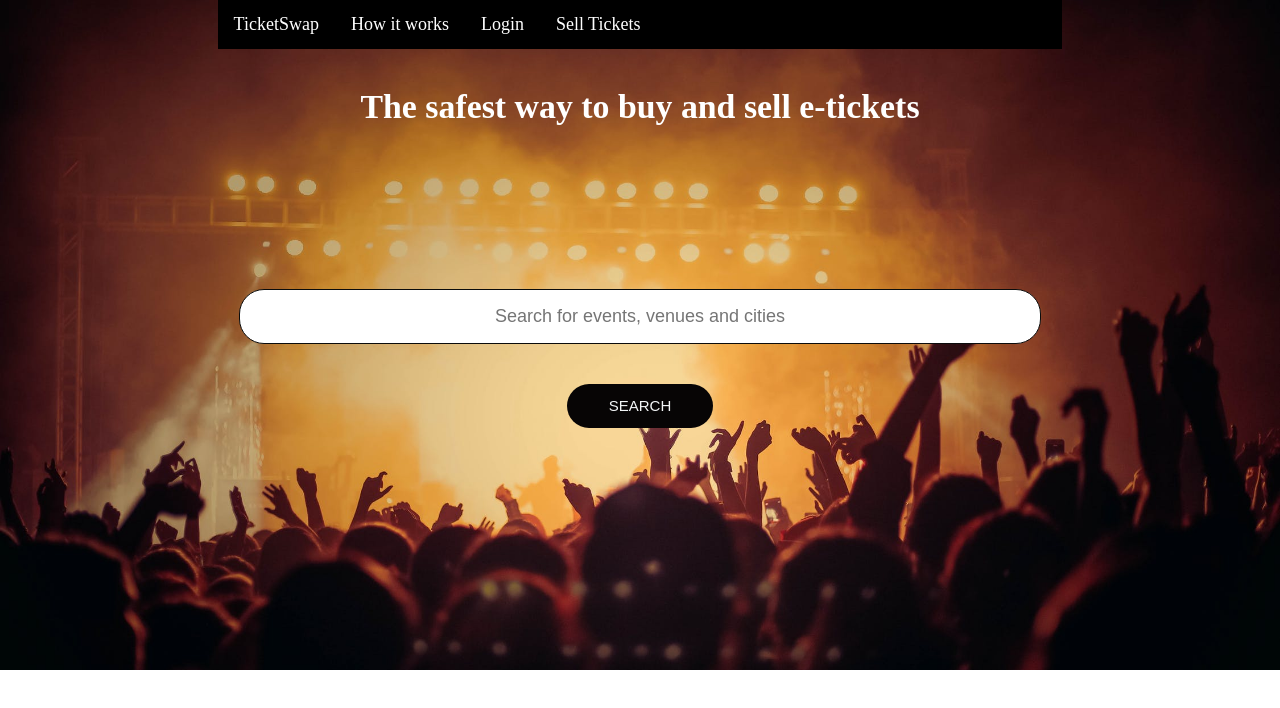
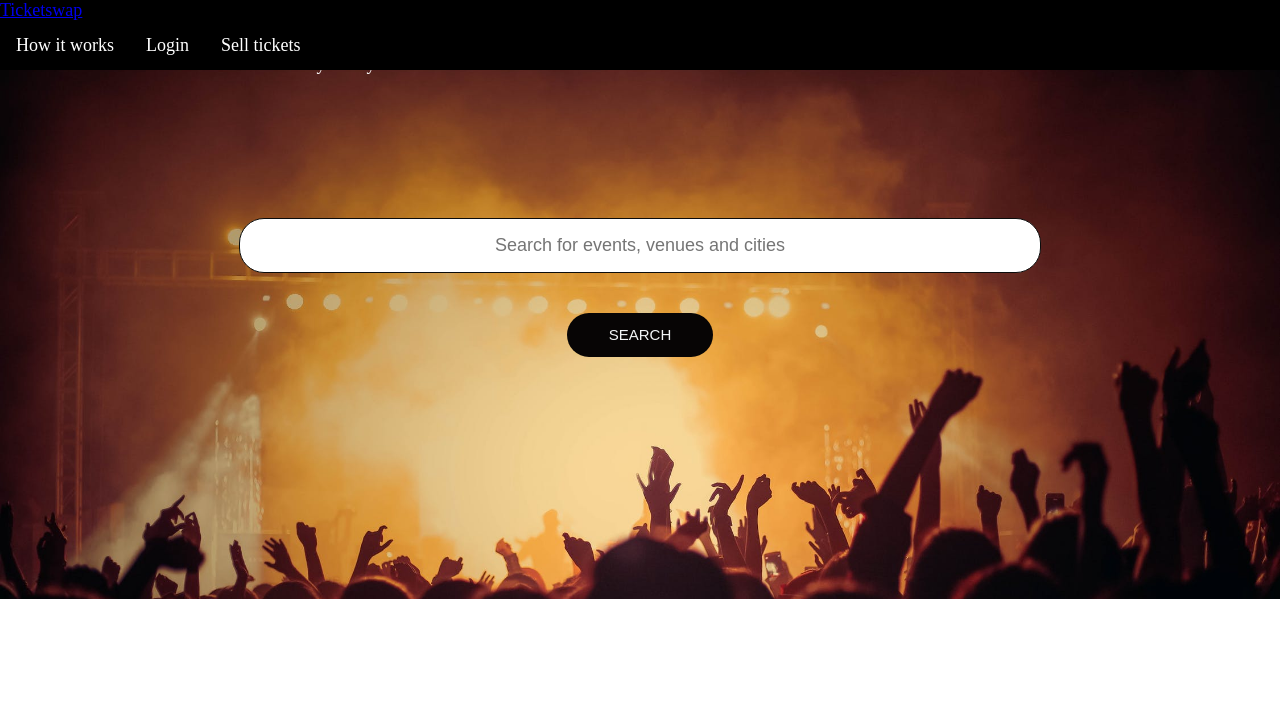
Before and after one commit to YvCodeHong/TicketSwapclone.js, a React (Create React App) app: page / in a window 1280 px wide. Shown: the top 708 px of the page. Built offline with nearby package versions, Linux system fonts and the light colour scheme; a web font is replaced by a local one.

Commit message:
add toolbar component

```diff
--- a/src/Components/App/App.js
+++ b/src/Components/App/App.js
@@ -1,19 +1,16 @@
 import React from 'react';
 import './App.css';
+import Toolbar from '../Toolbar/Toolbar';
+
 import SearchBar from '../SearchBar/SearchBar';
 
 class App extends React.Component {
   render() {
     return (
       <div class="App">
-      <style></style>
-        <ul>
-          <li class="logo"><a href="#">TicketSwap</a></li>
-          <li class="works"><a href="#">How it works</a></li>
-          <li class="login"><a href="#">Login</a></li>
-          <li class="item button"><a href="#">Sell Tickets</a></li>
-        </ul>
-          <h1>The safest way to buy and sell e-tickets</h1>
+        <Toolbar />
+        <main style={{marginTop: '54px'}}></main>
+        <p>The safest way to buy and sell e-tickets</p>
            <SearchBar />
       </div>
     )
--- /dev/null
+++ b/src/Components/Toolbar/Toolbar.css
@@ -0,0 +1,13 @@
+.toolbar {
+    position: fixed;
+    top: 0;
+    left: 0;
+    width: 100%;
+    background: black;
+    height: 56px;
+
+}
+
+.toolbar_logo {
+    color: white;
+}
--- /dev/null
+++ b/src/Components/Toolbar/Toolbar.js
@@ -0,0 +1,21 @@
+import React from 'react';
+import './Toolbar.css';
+
+const toolbar = props => (
+    <header className="toolbar">
+        <nav className="toolbar_navigation">
+            <div></div>
+            <div className="toolbar_logo"><a href="/">Ticketswap</a></div>
+            <div className="toolbar_navigation-items"></div>
+            <div>
+                <ul>
+                    <li><a href="/">How it works</a></li>
+                    <li><a href="/">Login</a></li>
+                    <li><a href="/">Sell tickets</a></li>
+                </ul>
+            </div>
+         </nav>
+    </header>
+);
+
+export default toolbar;
```
